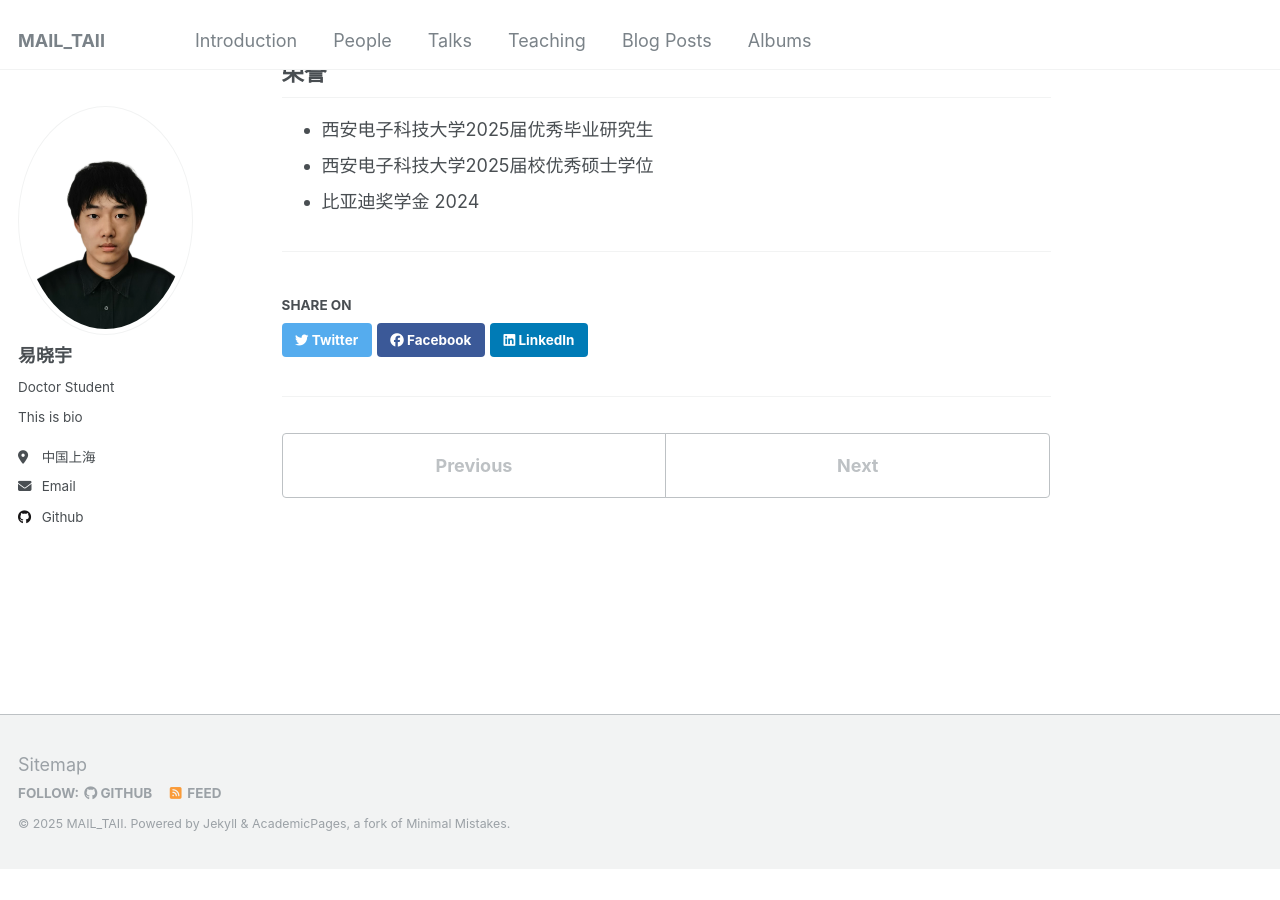
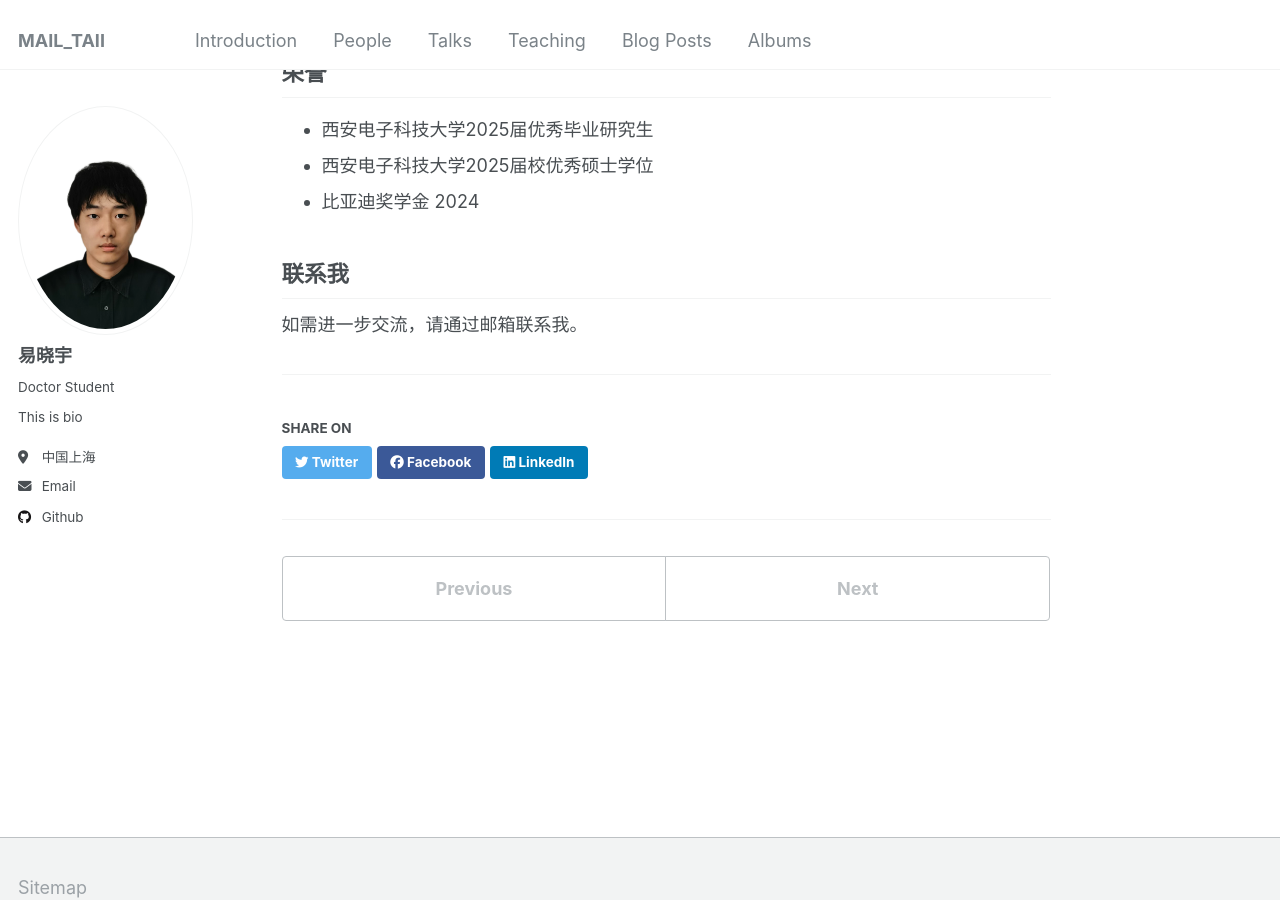
Before and after one commit to mail-taii/mail-taii.github.io, a Jekyll site: the page built from _people/1_doctor_yxy/1_doctor_yxy.md, in a window 1280 px wide and 900 px high, scrolled down 882 px. Built offline with Jekyll 4.4.1, drawn with Linux system fonts in a browser that asks for light colours; before the commit the page ends 1752 px from its top, so only the background shows below that.

Commit message:
Update 1_doctor_yxy.md

```diff
--- a/_people/1_doctor_yxy/1_doctor_yxy.md
+++ b/_people/1_doctor_yxy/1_doctor_yxy.md
@@ -43,3 +43,6 @@ links:                         # 关联的页面类型（可以删减）
 - 西安电子科技大学2025届优秀毕业研究生
 - 西安电子科技大学2025届校优秀硕士学位
 - 比亚迪奖学金 2024
+
+## 联系我
+如需进一步交流，请通过邮箱联系我。
```
